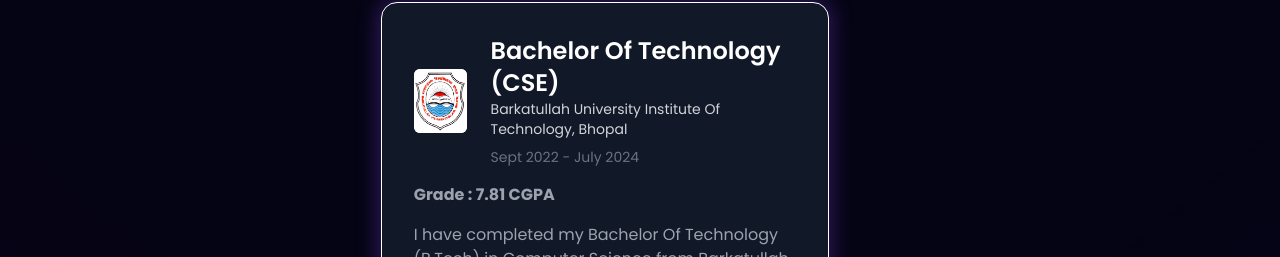
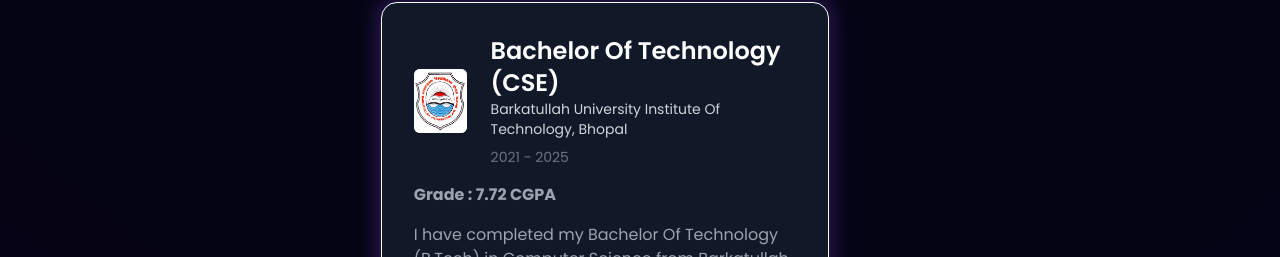
Before and after one commit to manav-dubey/manav-portfolio-website, a React (Vite) app: page / in a window 1280 px wide. Shown: the part 5920-6177 px from the top of the page. Built offline with nearby package versions, Linux system fonts and the light colour scheme.

Commit message:
constants.js updated

```diff
--- a/src/App.jsx
+++ b/src/App.jsx
@@ -9,7 +9,6 @@ import Contact from './components/Contact/Contact'
 import Footer from './components/Footer/Footer'
 import BlurBlob from './BlurBlob'
 import Achievements from './components/Achievements/Achievements'
-
 
 
 function App() {
--- a/src/constants.js
+++ b/src/constants.js
@@ -187,8 +187,8 @@ export const SkillsInfo = [
       id: 0,
       img: buLogo,
       school: "Barkatullah University Institute Of Technology, Bhopal",
-      date: "Sept 2022 - July 2024",
-      grade: "7.81 CGPA",
+      date: "2021 - 2025",
+      grade: "7.72 CGPA",
       desc: "I have completed my Bachelor Of Technology (B.Tech) in Computer Science from Barkatullah University, Bhopal. During my time in course, I gained a strong foundation in programming, software development, and computer science principles. I have studied courses such as Data Structures, Algorithms, Object-Oriented Programming, Database Management Systems, Web Development, and Software Engineering. I actively participated in various workshops and technical events, which enhanced my skills and knowledge. My experience at Barkatullah University has been instrumental in shaping my technical abilities and professional growth.",
       degree: "Bachelor Of Technology (CSE)",
     },
```
